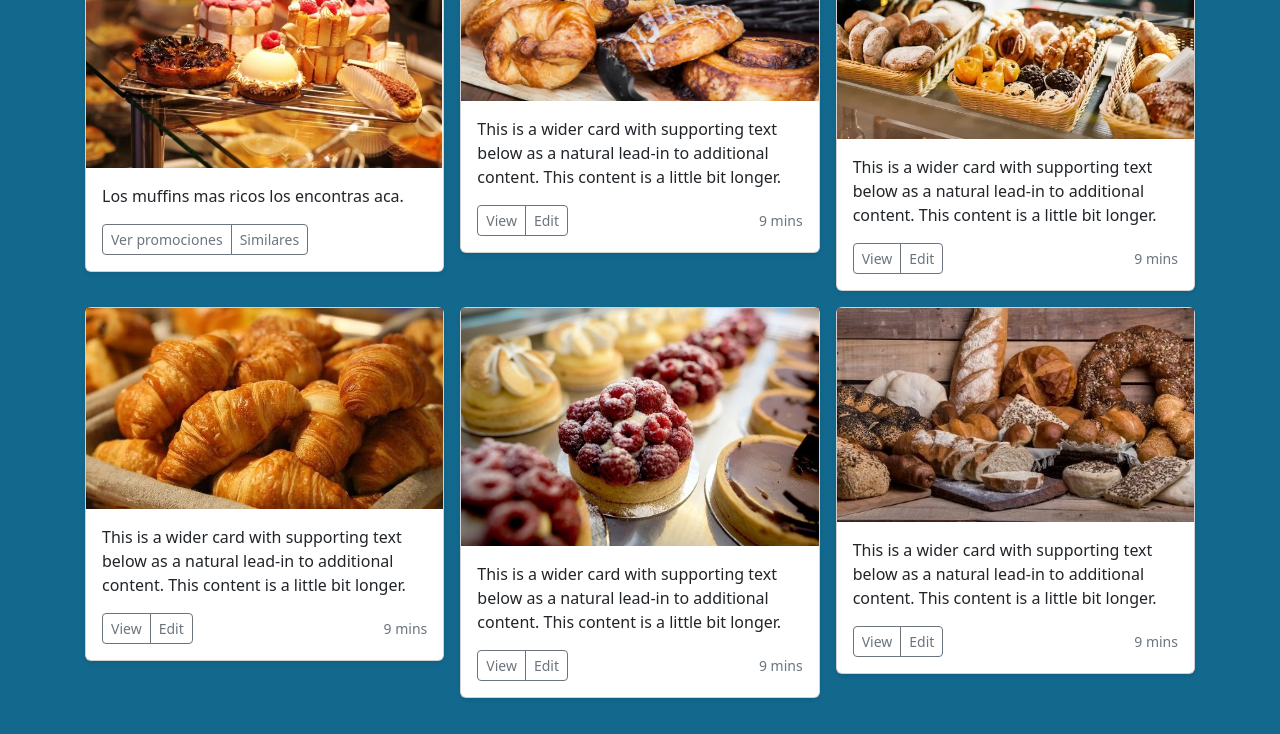
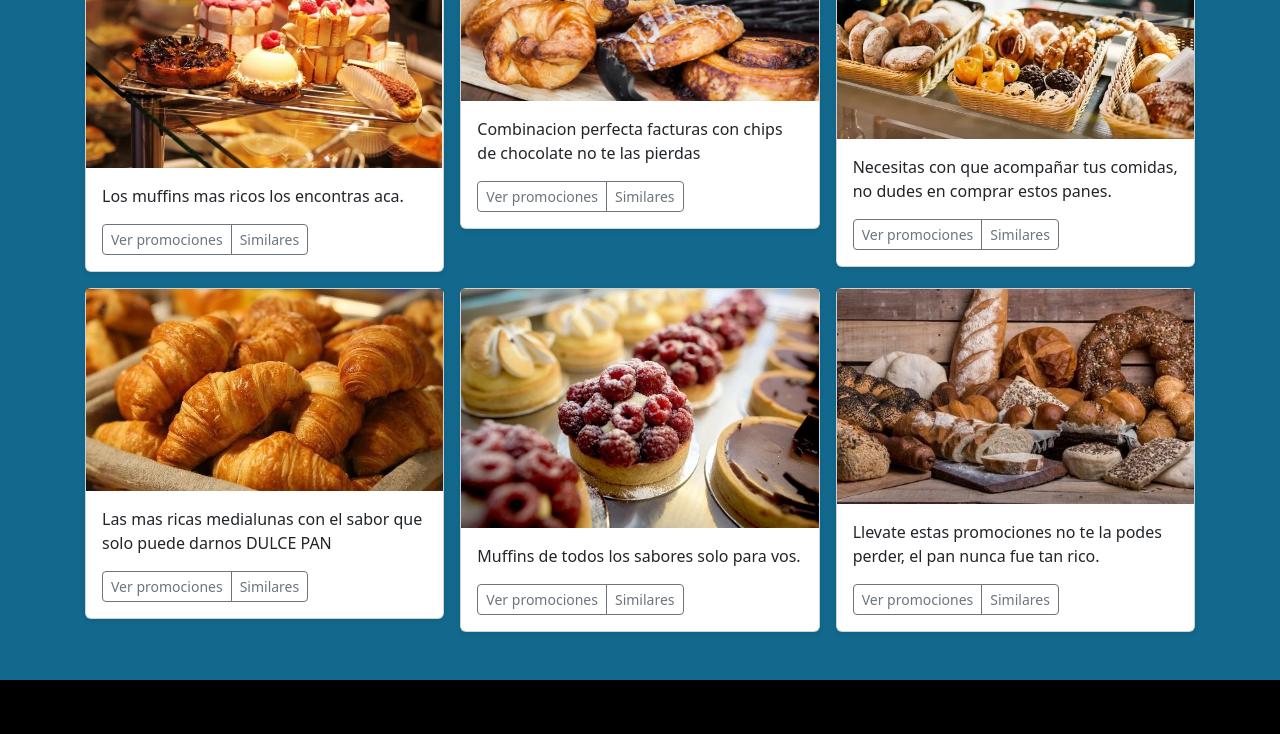
Before and after one commit to EmanuelDavid-Code01/LaPanaderia-DesafioFinalCoderHouse, a website: page tienda.html in a window 1280 px wide. Shown: the part 830-1564 px from the top of the page. Drawn offline with nearby package versions, Linux system fonts and the light colour scheme.

Commit message:
terminando pagina

```diff
--- a/tienda.html
+++ b/tienda.html
@@ -82,8 +82,9 @@
         <section class="py-5 text-center container">
             <div class="row py-lg-5">
                 <div class="col-lg-6 col-md-8 mx-auto">
-                    <h1 class=" colorFondo animate__animated animate__bounce titulo" style="text-align:center; color: #FFFFFF;">Tienda</h1>
-                    <p class="lead"style="color: #FFFFFF";>Selecciona lo que mas te guste de este catalogo</p>
+                    <h1 class=" colorFondo animate__animated animate__bounce titulo"
+                        style="text-align:center; color: #FFFFFF;">Tienda</h1>
+                    <p class="lead" style="color: #FFFFFF" ;>Selecciona lo que mas te guste de este catalogo</p>
 
                 </div>
             </div>
@@ -95,7 +96,8 @@
                 <div class="row row-cols-1 row-cols-sm-2 row-cols-md-3 g-3">
                     <div class="col">
                         <div class="card shadow-sm">
-                            <img src="imagenes/imagenesFacturas/facturasChips.jpeg" class="img-fluid" alt="Facturas chips">
+                            <img src="imagenes/imagenesFacturas/facturasChips.jpeg" class="img-fluid"
+                                alt="Facturas chips">
 
                             <div class="card-body">
                                 <p class="card-text">Disfruta de las mejores facturas artesanales.</p>
@@ -104,7 +106,8 @@
                                         <button type="button" class="btn btn-sm btn-outline-secondary">
                                             <a href="primerProducto.html">Ver promociones</a>
                                         </button>
-                                        <button type="button" class="btn btn-sm btn-outline-secondary">Similares</button>
+                                        <button type="button"
+                                            class="btn btn-sm btn-outline-secondary">Similares</button>
                                     </div>
 
                                 </div>
@@ -119,8 +122,10 @@
                                 <p class="card-text">Encontra el pan que queres.</p>
                                 <div class="d-flex justify-content-between align-items-center">
                                     <div class="btn-group">
-                                        <button type="button" class="btn btn-sm btn-outline-secondary">Ver promociones</button>
-                                        <button type="button" class="btn btn-sm btn-outline-secondary">Similares</button>
+                                        <button type="button" class="btn btn-sm btn-outline-secondary">Ver
+                                            promociones</button>
+                                        <button type="button"
+                                            class="btn btn-sm btn-outline-secondary">Similares</button>
                                     </div>
 
                                 </div>
@@ -129,14 +134,17 @@
                     </div>
                     <div class="col">
                         <div class="card shadow-sm">
-                            <img src="imagenes/imagenesFacturas/CestaVariada.jpeg" class="img-fluid" alt="variadas facturas">
+                            <img src="imagenes/imagenesFacturas/CestaVariada.jpeg" class="img-fluid"
+                                alt="variadas facturas">
 
                             <div class="card-body">
                                 <p class="card-text">Queres variedad, tenemos lo ideal para vos.</p>
                                 <div class="d-flex justify-content-between align-items-center">
                                     <div class="btn-group">
-                                        <button type="button" class="btn btn-sm btn-outline-secondary">Ver promociones</button>
-                                        <button type="button" class="btn btn-sm btn-outline-secondary">Similares</button>
+                                        <button type="button" class="btn btn-sm btn-outline-secondary">Ver
+                                            promociones</button>
+                                        <button type="button"
+                                            class="btn btn-sm btn-outline-secondary">Similares</button>
                                     </div>
 
                                 </div>
@@ -152,8 +160,10 @@
                                 <p class="card-text">Los muffins mas ricos los encontras aca.</p>
                                 <div class="d-flex justify-content-between align-items-center">
                                     <div class="btn-group">
-                                        <button type="button" class="btn btn-sm btn-outline-secondary">Ver promociones</button>
-                                        <button type="button" class="btn btn-sm btn-outline-secondary">Similares</button>
+                                        <button type="button" class="btn btn-sm btn-outline-secondary">Ver
+                                            promociones</button>
+                                        <button type="button"
+                                            class="btn btn-sm btn-outline-secondary">Similares</button>
                                     </div>
 
                                 </div>
@@ -162,34 +172,38 @@
                     </div>
                     <div class="col">
                         <div class="card shadow-sm">
-                            <img src="imagenes/imagenesFacturas/facturasChips.jpeg" class="img-fluid" alt="chips facturas">
+                            <img src="imagenes/imagenesFacturas/facturasChips.jpeg" class="img-fluid"
+                                alt="chips facturas">
 
                             <div class="card-body">
-                                <p class="card-text">This is a wider card with supporting text below as a natural
-                                    lead-in to additional content. This content is a little bit longer.</p>
+                                <p class="card-text">Combinacion perfecta facturas con chips de chocolate no te las pierdas</p>
                                 <div class="d-flex justify-content-between align-items-center">
                                     <div class="btn-group">
-                                        <button type="button" class="btn btn-sm btn-outline-secondary">View</button>
-                                        <button type="button" class="btn btn-sm btn-outline-secondary">Edit</button>
+                                        <button type="button" class="btn btn-sm btn-outline-secondary">Ver
+                                            promociones</button>
+                                        <button type="button"
+                                            class="btn btn-sm btn-outline-secondary">Similares</button>
                                     </div>
-                                    <small class="text-muted">9 mins</small>
+
                                 </div>
                             </div>
                         </div>
                     </div>
                     <div class="col">
                         <div class="card shadow-sm">
-                            <img src="imagenes/imagenesFacturas/FacturasPanes.jpeg" class="img-fluid" alt="Pan casero facturas">
+                            <img src="imagenes/imagenesFacturas/FacturasPanes.jpeg" class="img-fluid"
+                                alt="Pan casero facturas">
 
                             <div class="card-body">
-                                <p class="card-text">This is a wider card with supporting text below as a natural
-                                    lead-in to additional content. This content is a little bit longer.</p>
+                                <p class="card-text">Necesitas con que acompañar tus comidas, no dudes en comprar estos panes.</p>
                                 <div class="d-flex justify-content-between align-items-center">
                                     <div class="btn-group">
-                                        <button type="button" class="btn btn-sm btn-outline-secondary">View</button>
-                                        <button type="button" class="btn btn-sm btn-outline-secondary">Edit</button>
+                                        <button type="button" class="btn btn-sm btn-outline-secondary">Ver
+                                            promociones</button>
+                                        <button type="button"
+                                            class="btn btn-sm btn-outline-secondary">Similares</button>
                                     </div>
-                                    <small class="text-muted">9 mins</small>
+
                                 </div>
                             </div>
                         </div>
@@ -199,46 +213,52 @@
                         <div class="card shadow-sm">
                             <img src="imagenes/imagenesFacturas/Medialunas.jpeg" class="img-fluid" alt="medialunas">
                             <div class="card-body">
-                                <p class="card-text">This is a wider card with supporting text below as a natural
-                                    lead-in to additional content. This content is a little bit longer.</p>
+                                <p class="card-text">Las mas ricas medialunas con el sabor que solo puede darnos DULCE
+                                    PAN</p>
                                 <div class="d-flex justify-content-between align-items-center">
                                     <div class="btn-group">
-                                        <button type="button" class="btn btn-sm btn-outline-secondary">View</button>
-                                        <button type="button" class="btn btn-sm btn-outline-secondary">Edit</button>
+                                        <button type="button" class="btn btn-sm btn-outline-secondary">Ver
+                                            promociones</button>
+                                        <button type="button"
+                                            class="btn btn-sm btn-outline-secondary">Similares</button>
                                     </div>
-                                    <small class="text-muted">9 mins</small>
+
                                 </div>
                             </div>
                         </div>
                     </div>
                     <div class="col">
                         <div class="card shadow-sm">
-                            <img src="imagenes/imagenesFacturas/MuffinFrutosR.jpeg" class="img-fluid" alt="muffins frutos rojos">
+                            <img src="imagenes/imagenesFacturas/MuffinFrutosR.jpeg" class="img-fluid"
+                                alt="muffins frutos rojos">
                             <div class="card-body">
-                                <p class="card-text">This is a wider card with supporting text below as a natural
-                                    lead-in to additional content. This content is a little bit longer.</p>
+                                <p class="card-text">Muffins de todos los sabores solo para vos.</p>
                                 <div class="d-flex justify-content-between align-items-center">
                                     <div class="btn-group">
-                                        <button type="button" class="btn btn-sm btn-outline-secondary">View</button>
-                                        <button type="button" class="btn btn-sm btn-outline-secondary">Edit</button>
+                                        <button type="button" class="btn btn-sm btn-outline-secondary">Ver
+                                            promociones</button>
+                                        <button type="button"
+                                            class="btn btn-sm btn-outline-secondary">Similares</button>
                                     </div>
-                                    <small class="text-muted">9 mins</small>
+
                                 </div>
                             </div>
                         </div>
                     </div>
                     <div class="col">
                         <div class="card shadow-sm">
-                            <img src="imagenes/imagenesFacturas/PanCanasta.jpeg" class="img-fluid" alt="Pan casero canasta">
+                            <img src="imagenes/imagenesFacturas/PanCanasta.jpeg" class="img-fluid"
+                                alt="Pan casero canasta">
                             <div class="card-body">
-                                <p class="card-text">This is a wider card with supporting text below as a natural
-                                    lead-in to additional content. This content is a little bit longer.</p>
+                                <p class="card-text">Llevate estas promociones no te la podes perder, el pan nunca fue tan rico.</p>
                                 <div class="d-flex justify-content-between align-items-center">
                                     <div class="btn-group">
-                                        <button type="button" class="btn btn-sm btn-outline-secondary">View</button>
-                                        <button type="button" class="btn btn-sm btn-outline-secondary">Edit</button>
+                                        <button type="button" class="btn btn-sm btn-outline-secondary">Ver
+                                            promociones</button>
+                                        <button type="button"
+                                            class="btn btn-sm btn-outline-secondary">Similares</button>
                                     </div>
-                                    <small class="text-muted">9 mins</small>
+
                                 </div>
                             </div>
                         </div>
```
